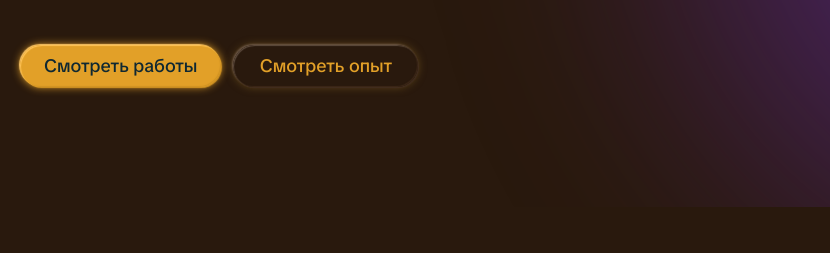
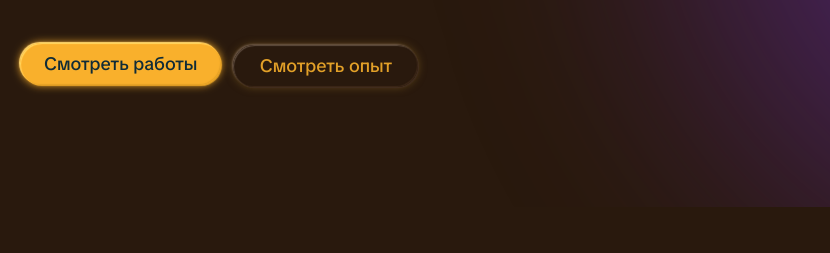
Before and after one commit to alnat2/nps, a website: page index.html in a window 1280 px wide. In both pictures the pointer is over the button "Смотреть работы". Shown: the part 483-736 px from the top of the page, 0-830 px from the left. Drawn offline with Linux system fonts and the light colour scheme.

Commit message:
feat: add hover animations to primary and secondary buttons

```diff
--- a/style.css
+++ b/style.css
@@ -362,6 +362,11 @@ a {
   position: relative;
   overflow: hidden;
   border: none;
+  transition: transform 0.2s ease, filter 0.2s ease;
+}
+
+.btn:hover {
+  transform: translateY(-2px);
 }
 
 .btn-primary {
@@ -379,6 +384,10 @@ a {
   pointer-events: none;
 }
 
+.btn-primary:hover {
+  filter: brightness(1.1);
+}
+
 .btn-secondary {
   background-color: var(--btn-bg-secondary);
   color: var(--accent-color);
@@ -393,6 +402,10 @@ a {
   border-radius: inherit;
   box-shadow: inset 1px 1px 1px 0px #5e4c3e, inset -1px -1px 1px 0px #3c2717;
   pointer-events: none;
+}
+
+.btn-secondary:hover {
+  filter: brightness(1.2);
 }
 
 .hero-avatar {
```
